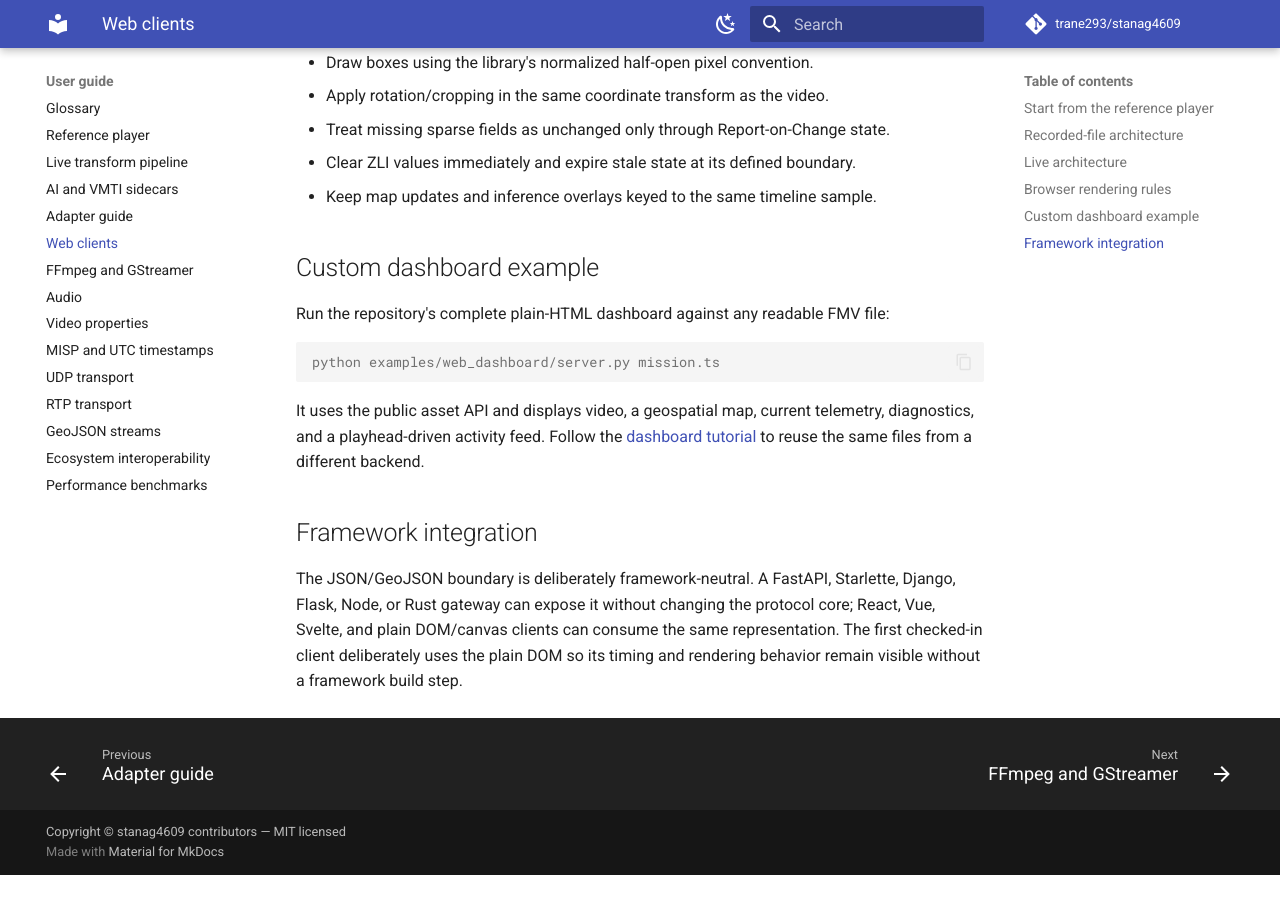
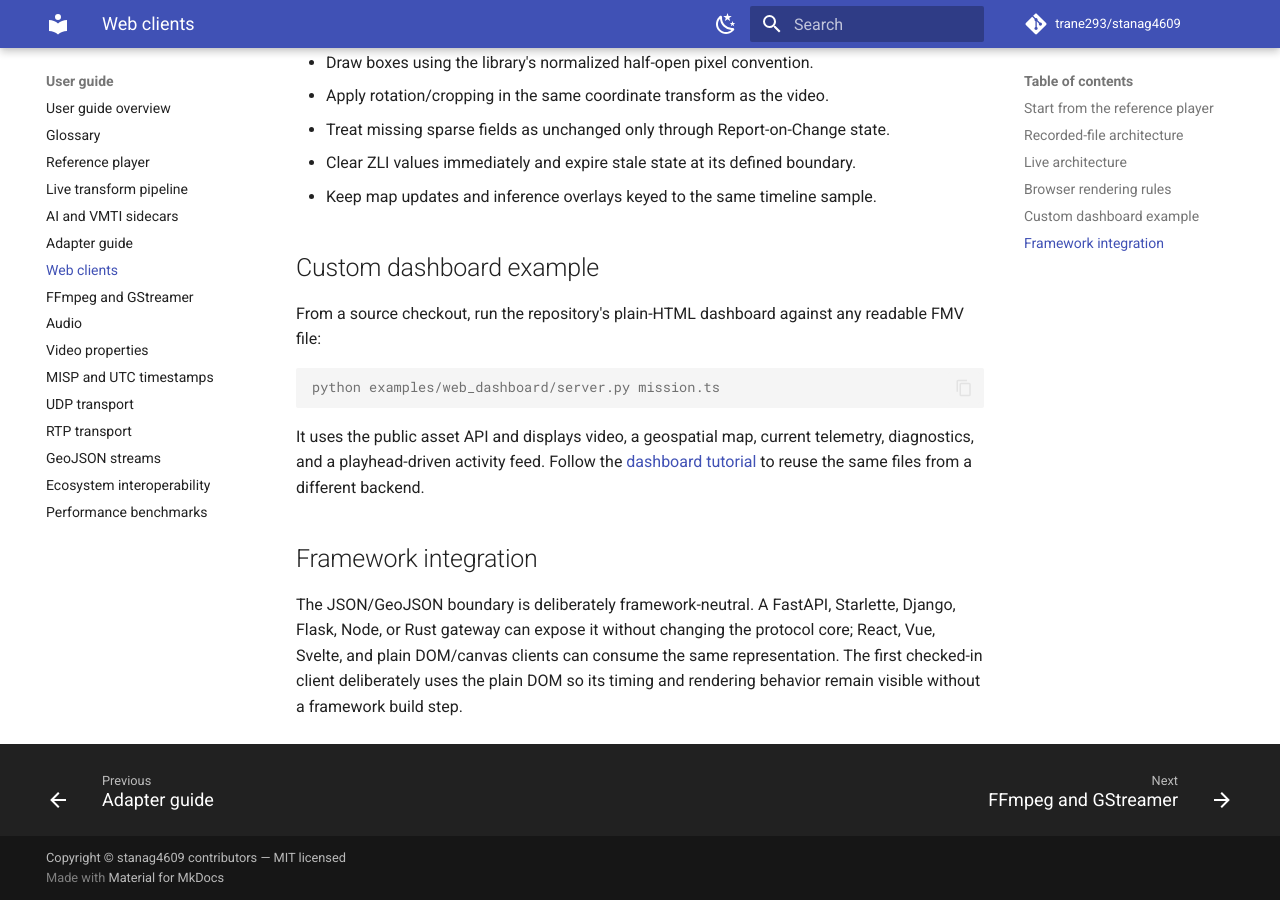
Before and after one commit to trane293/stanag4609, an MkDocs documentation site: the page built from docs/WEB_CLIENTS.md, in a window 1280 px wide and 900 px high, scrolled down 1460 px. Built offline with MkDocs 1.6.1 and Material for MkDocs 9.7.7, drawn with Linux system fonts in a browser that asks for light colours; comment, search, counter and statistics services are not loaded; before the commit the page ends 2335 px from its top, so only the background shows below that.

Commit message:
docs: improve guide navigation and dependency checks

````diff
--- a/docs/WEB_CLIENTS.md
+++ b/docs/WEB_CLIENTS.md
@@ -61,8 +61,8 @@
 
 ## Custom dashboard example
 
-Run the repository's complete plain-HTML dashboard against any readable FMV
-file:
+From a source checkout, run the repository's plain-HTML dashboard against any
+readable FMV file:
 
 ```console
 python examples/web_dashboard/server.py mission.ts
--- a/mkdocs.yml
+++ b/mkdocs.yml
@@ -95,6 +95,7 @@
       - Build a video/map dashboard: tutorials/web_dashboard.md
       - Transform and fan out live KLV: tutorials/live_fanout.md
   - User guide:
+      - User guide overview: USER_GUIDE.md
       - Glossary: GLOSSARY.md
       - Reference player: PLAYER.md
       - Live transform pipeline: LIVE_PIPELINE.md
@@ -126,20 +127,20 @@
       - Audio and geospatial exports: api/media.md
       - Reference player: api/player.md
   - Standards and assurance:
-      - Production readiness: PRODUCTION_READINESS.md
+      - Conformance: CONFORMANCE.md
+      - Standards provenance: STANDARDS.md
+      - Known limitations: LIMITATIONS.md
       - Verify and debug FMV: VERIFIER.md
       - Verifier checks: VERIFIER_CHECKS.md
-      - Security policy: https://github.com/trane293/stanag4609/security/policy
-      - Standards provenance: STANDARDS.md
-      - Conformance: CONFORMANCE.md
-      - Objective completion audit: COMPLETION_AUDIT.md
-      - Known limitations: LIMITATIONS.md
       - Public fixtures: PUBLIC_FIXTURES.md
       - PAT and PMT cadence: PSI_CADENCE.md
       - PCR cadence: PCR_CADENCE.md
       - Metadata STD: METADATA_STD.md
       - Transport rate and PCR restamping: TRANSPORT_RATE.md
       - PTS cadence: PTS_CADENCE.md
+      - Production readiness: PRODUCTION_READINESS.md
+      - Objective completion audit: COMPLETION_AUDIT.md
+      - Security policy: https://github.com/trane293/stanag4609/security/policy
       - Requirement traces:
           - MPEG-2 Systems (H.222.0): requirements/H222.0-2014.md
           - MISP-2019.1 applicability: requirements/MISP-2019.1.md
@@ -172,8 +173,8 @@
       - Core boundary: adr/0001-core-boundary.md
       - Live transform pipeline: adr/0002-live-transform-pipeline.md
   - Contribute:
+      - Development method: DEVELOPMENT.md
       - Contribution guide: https://github.com/trane293/stanag4609/blob/main/CONTRIBUTING.md
-      - Development method: DEVELOPMENT.md
       - Writing style: STYLE_GUIDE.md
       - Documentation roadmap: DOCUMENTATION.md
       - User-story audit: USER_STORY_AUDIT.md
````
Also changed, not shown: docs/ARCHITECTURE.md (+2 -2 lines), docs/EXAMPLES.md (+0 -1 lines), docs/USER_GUIDE.md (added, +53 -0 lines), docs/api/index.md (+1 -2 lines), 1 other file.
